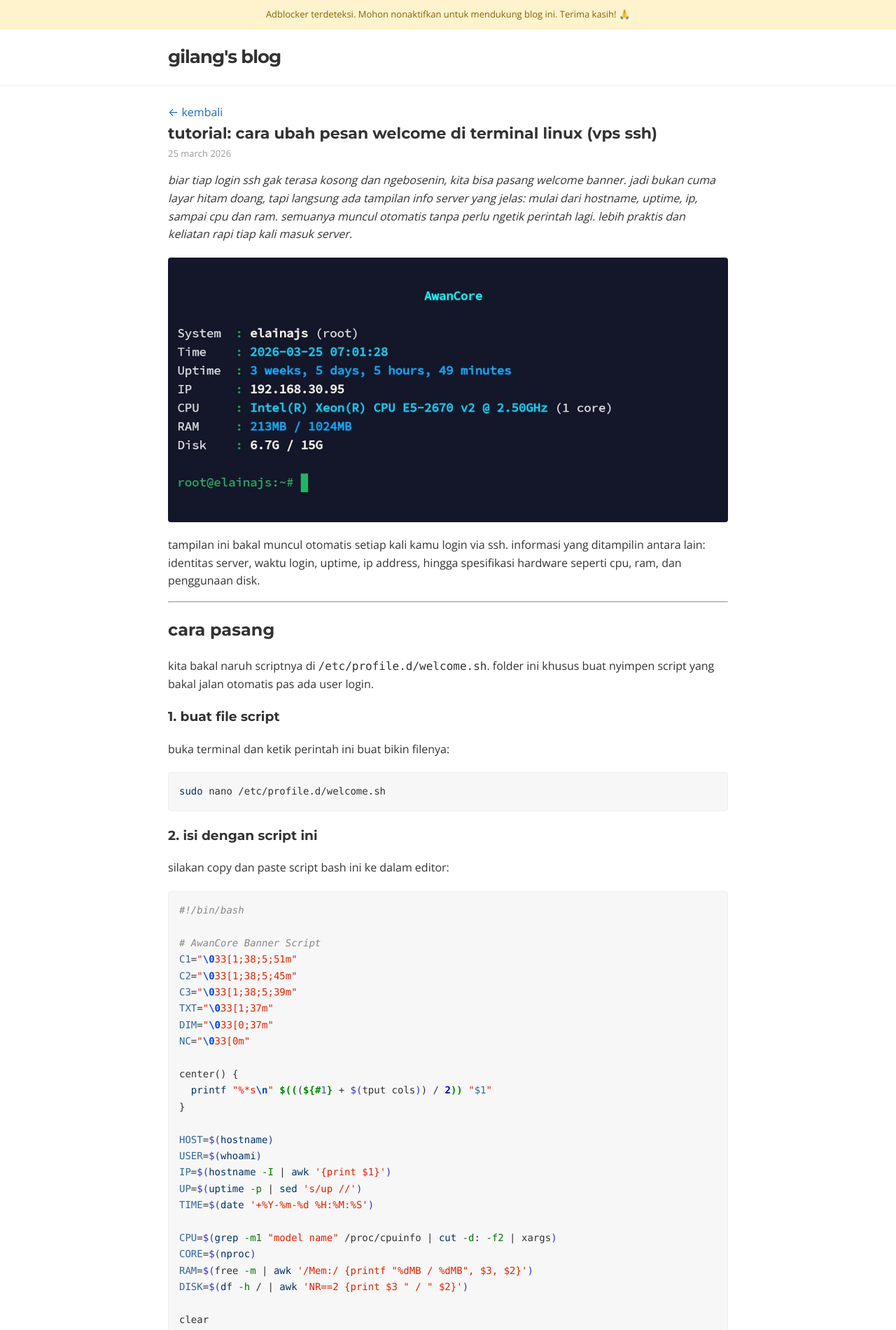
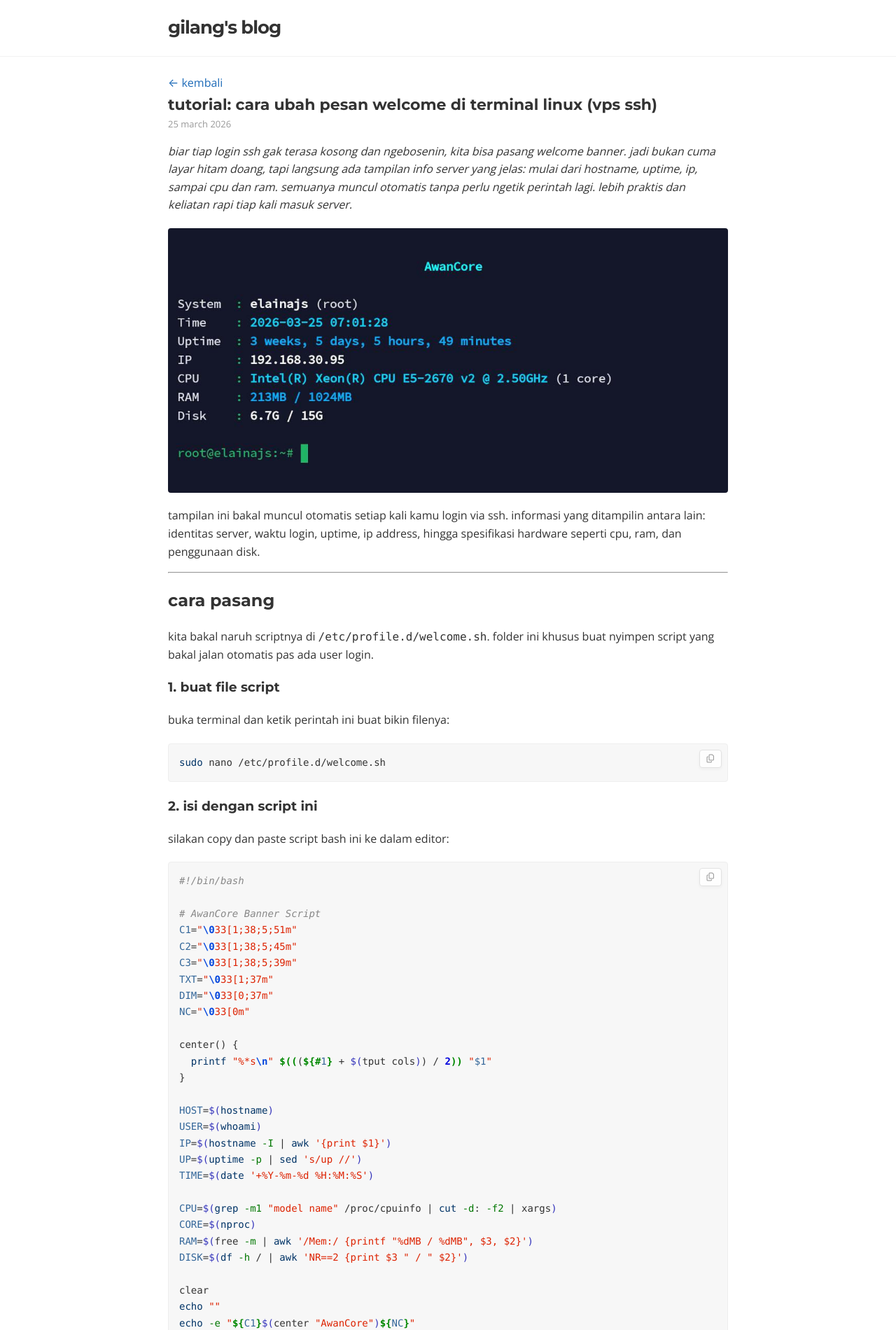
Before and after one commit to gilangf3000/gilangf3000.github.io, a Jekyll site: the page built from _posts/2026-03-25-custom-welcome-vps.md, in a window 1280 px wide. Shown: the top 1900 px of the page at 70% size. Built offline with Jekyll 4.4.1, drawn with Linux system fonts in a browser that asks for light colours; a script that is not in the unit is left out; some of the changed text lies outside the part shown.

Commit message:
final cleanup: remove support link and finalize simple blog state

```diff
--- a/_layouts/default.html
+++ b/_layouts/default.html
@@ -8,7 +8,6 @@
     content="{% if page.keywords %}{{ page.keywords | join: ', ' }}{% else %}{{ site.keywords | join: ', ' }}{% endif %}">
   <meta name="theme-color" content="#ffffff">
   <meta name="monetag" content="a16fbc8ac757d5f77aae10e51455757a">
-  <script src="https://quge5.com/88/tag.min.js" data-zone="223231" async data-cfasync="false"></script>
   {% seo %}
   {% feed_meta %}
   <link rel="preconnect" href="https://fonts.googleapis.com">
@@ -48,7 +47,7 @@
 
   <footer>
     <div class="container">
-      <p>dibuat pake jekyll &bull; {{ site.time | date: '%Y' }} &bull; <a href="https://omg10.com/4/10786502" target="_blank" rel="nofollow">dukung blog ini</a> &bull; santuy aja.</p>
+      <p>dibuat pake jekyll &bull; {{ site.time | date: '%Y' }} &bull; santuy aja.</p>
     </div>
   </footer>
 
--- a/_layouts/post.html
+++ b/_layouts/post.html
@@ -17,13 +17,6 @@
   </header>
 
   <div class="post-content">
-    <template id="post-secure-data">
-      {{ content }}
-    </template>
-    <div id="post-secure-view" class="fade-in-content">
-      <div class="loading-placeholder">
-        <i class="fa-solid fa-shield-halved"></i> Dekripsi Konten Aman...
-      </div>
-    </div>
+    {{ content }}
   </div>
 </article>
--- a/assets/css/style.css
+++ b/assets/css/style.css
@@ -149,7 +149,7 @@
   background: #f7f7f7;
   border: 1px solid #eeeeee;
   border-radius: 4px;
-  position: relative; /* Now the anchor for absolute button */
+  position: relative !important; /* Force for button anchor */
   overflow: hidden;
 }
 
@@ -160,6 +160,8 @@
   overflow-x: auto;
   display: block;
   background: transparent;
+  position: relative;
+  z-index: 1;
 }
 
 /* Hide scrollbars on pre */
@@ -176,25 +178,27 @@
 }
 
 .copy-btn {
-  position: absolute; /* Fixed relative to .highlight */
-  top: 10px;
-  right: 10px;
-  background: #fff;
-  border: 1px solid #ddd;
+  position: absolute !important;
+  top: 8px !important;
+  right: 8px !important;
+  background: #ffffff;
+  border: 1px solid #dddddd;
   border-radius: 4px;
-  color: #999;
-  padding: 6px 12px;
+  color: #888;
+  padding: 5px 10px;
   cursor: pointer;
-  opacity: 0;
-  transition: opacity 0.2s, background 0.2s;
-  font-size: 13px;
-  z-index: 100;
+  opacity: 0.8; /* Stay visible but subtle */
+  transition: opacity 0.2s, background 0.2s, color 0.2s;
+  font-size: 12px;
+  z-index: 100 !important;
+  box-shadow: 0 2px 5px rgba(0,0,0,0.05);
 }
 
 .copy-btn:hover {
-  background: #f3f4f6;
+  background: #f8f9fa;
   color: #1e6bb8;
   border-color: #1e6bb8;
+  opacity: 1;
 }
 
 code {
@@ -218,19 +222,28 @@
   text-align: center;
 }
 
-/* Anti-Scrape Styling */
-#post-secure-view {
-  opacity: 0;
-  transition: opacity 0.5s ease-in-out;
-}
-
-.loading-placeholder {
+/* Lightbox Premium Blur Overlay */
+.lightbox-overlay {
+  position: fixed;
+  top: 0;
+  left: 0;
+  width: 100%;
+  height: 100%;
+  background: rgba(255, 255, 255, 0.85);
+  backdrop-filter: blur(8px);
+  -webkit-backdrop-filter: blur(8px);
   display: flex;
   align-items: center;
   justify-content: center;
-  gap: 10px;
-  padding: 50px 0;
-  color: #999;
-  font-size: 14px;
-  font-style: italic;
+  z-index: 10000;
+  cursor: zoom-out;
+  opacity: 0;
+  transition: opacity 0.3s ease;
 }
+
+.lightbox-img {
+  max-width: 90%;
+  max-height: 90%;
+  border-radius: 8px;
+  box-shadow: 0 10px 40px rgba(0,0,0,0.1);
+}
--- a/assets/js/script.js
+++ b/assets/js/script.js
@@ -83,25 +83,8 @@
     });
   }
 
-  // Targeted Adblock Detection via Monetag Domain
-  async function checkAdBlock() {
-    const monetagUrl = 'https://quge5.com/88/tag.min.js';
-    try {
-      await fetch(new Request(monetagUrl, { method: 'HEAD', mode: 'no-cors' }));
-      return false; // Monetag OK
-    } catch (e) {
-      return true; // Monetag Blocked (likely by DNS or aggressive adblock)
-    }
-  }
-
-  checkAdBlock().then(isBlocked => {
-    if (isBlocked) {
-      const notice = document.createElement('div');
-      notice.id = 'adblock-notice';
-      notice.innerHTML = '<div style="background:#fff3cd; color:#856404; padding:10px; font-size:13px; text-align:center; border-bottom:1px solid #ffeeba; position:relative; z-index:9999;">Adblocker terdeteksi. Mohon nonaktifkan untuk mendukung blog ini. Terima kasih! 🙏</div>';
-      document.body.prepend(notice);
-    }
-  });
+  // Targeted Adblock Detection (Disabled as requested)
+  // [Detection logic removed]
 
   // Direct Link Monetization Logic
   const directAdLinks = [
@@ -121,26 +104,15 @@
     const isExcluded = url.hostname.includes('awancore.biz.id');
 
     if (isExternal && !isExcluded) {
-      // Pick a random ad link
       const randomAd = directAdLinks[Math.floor(Math.random() * directAdLinks.length)];
-      // Open ad in new tab
       window.open(randomAd, '_blank');
-      // Navigation continues in original tab as normal
     }
   });
 
-  // Dynamic Content Rendering (Anti-Scrape)
-  const secureData = document.getElementById('post-secure-data');
-  const secureView = document.getElementById('post-secure-view');
-
-  if (secureData && secureView) {
-    setTimeout(() => {
-      secureView.innerHTML = secureData.innerHTML;
-      secureView.style.opacity = '1';
-      secureData.remove();
-
-      // Re-init copy buttons for dynamically rendered code blocks
-      secureView.querySelectorAll('pre').forEach((block) => {
+  // Simple Copy Button & Lightbox Logic (Now global and immediate)
+  function initPostFeatures(container) {
+    // Copy Buttons
+    container.querySelectorAll('pre').forEach((block) => {
       if (block.querySelector('code') && !block.parentNode.querySelector('.copy-btn')) {
         const button = document.createElement('button');
         button.className = 'copy-btn';
@@ -159,23 +131,23 @@
       }
     });
 
-      // Simple Lightbox Logic
-      secureView.querySelectorAll('img').forEach((img) => {
+    // Lightbox
+    container.querySelectorAll('img').forEach((img) => {
       img.style.cursor = 'zoom-in';
       img.addEventListener('click', () => {
         const overlay = document.createElement('div');
         overlay.className = 'lightbox-overlay';
         overlay.innerHTML = `<img src="${img.src}" class="lightbox-img">`;
         document.body.appendChild(overlay);
-
         setTimeout(() => overlay.style.opacity = '1', 10);
-
         overlay.addEventListener('click', () => {
           overlay.style.opacity = '0';
           setTimeout(() => overlay.remove(), 300);
         });
       });
     });
-    }, 700); // 0.7s delay to foil simple scrapers
   }
+
+  // Initialize features on whole document
+  initPostFeatures(document);
 });
```
Lines whose indentation alone changed are shown as unchanged.
